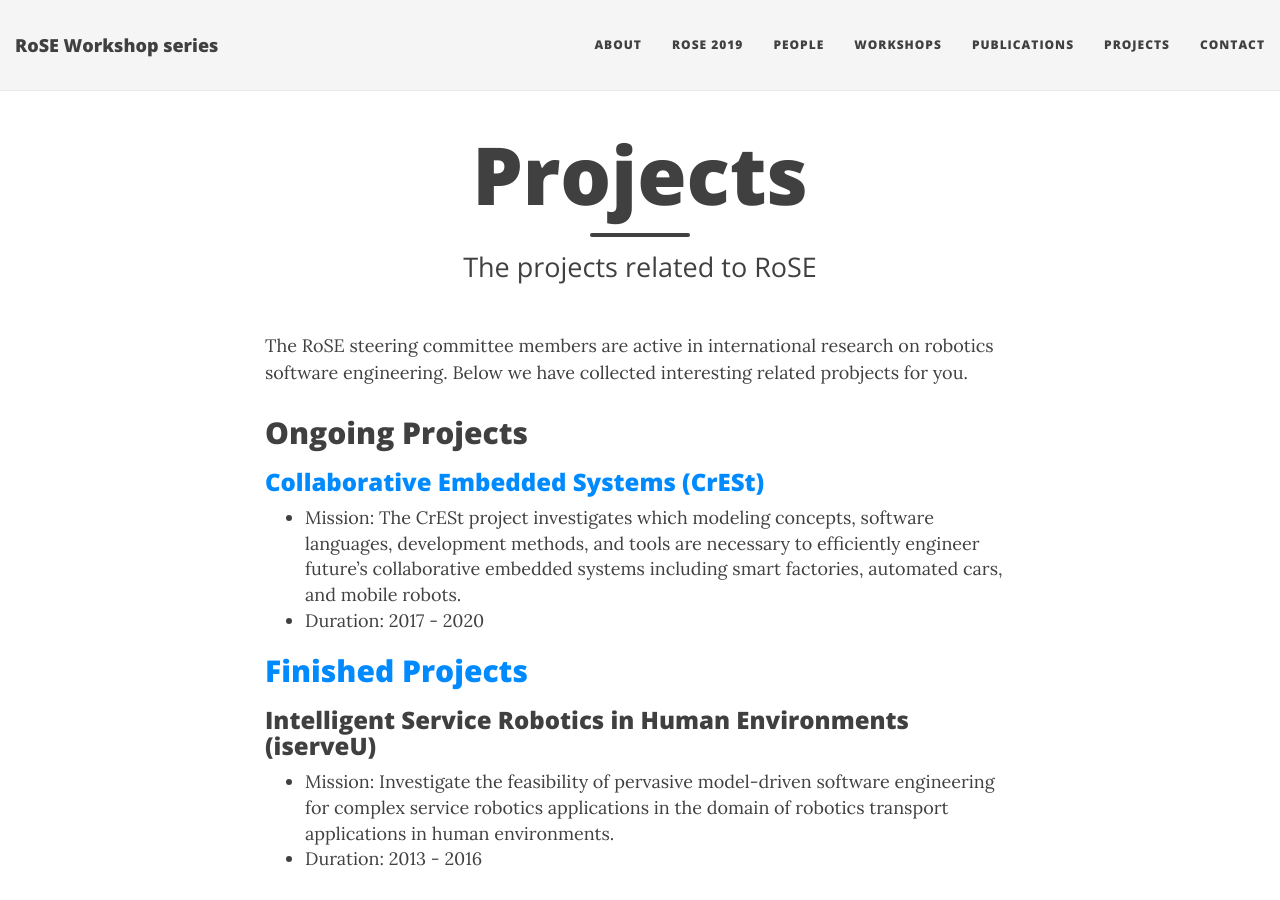
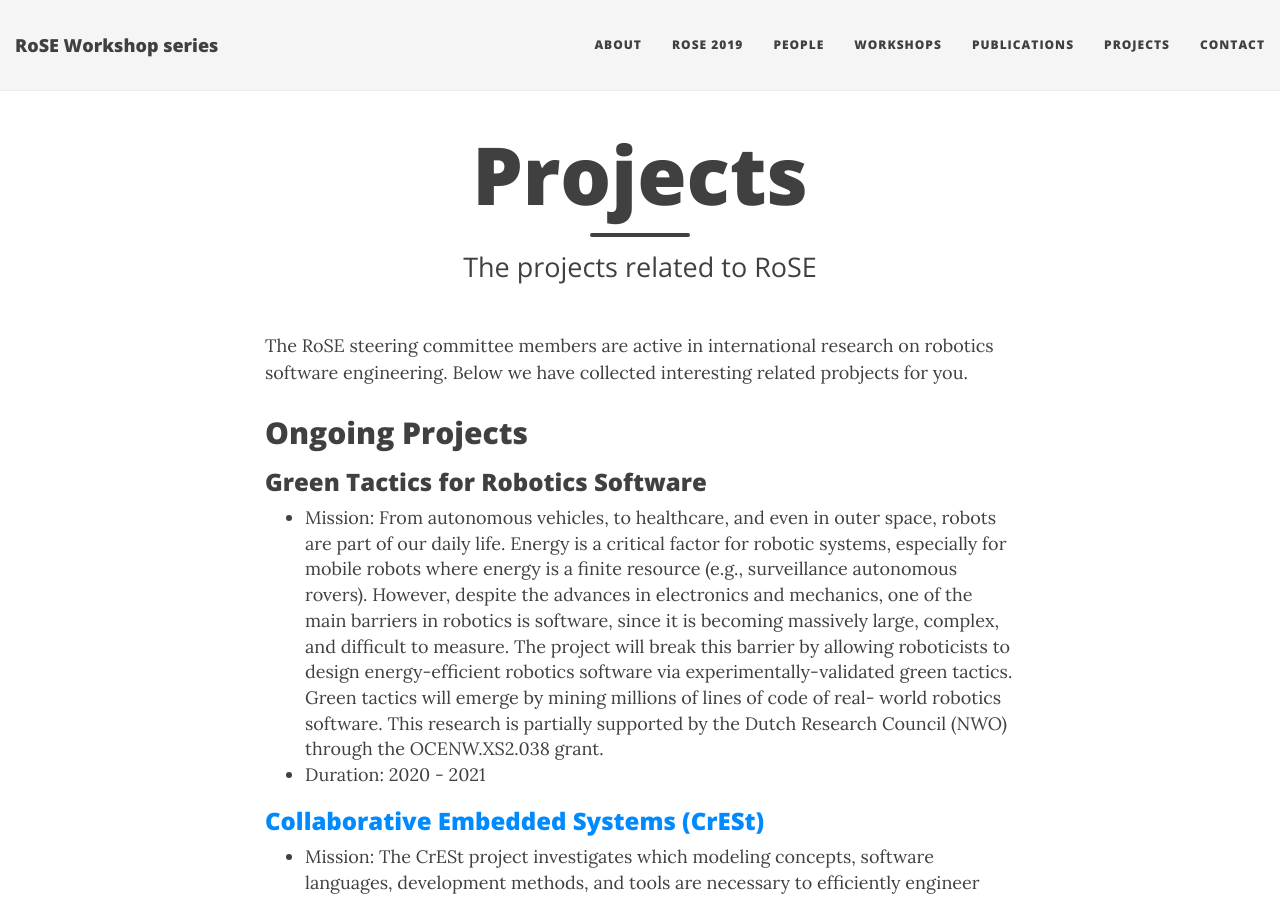
Before and after one commit to rose-workshops/rose-workshops.github.io, a Jekyll site: the page built from projects.md, in a window 1280 px wide and 900 px high. Built offline with Jekyll 4.4.1, drawn with Linux system fonts in a browser that asks for light colours; nearby versions of some CDN libraries.

Commit message:
Add  NWO XS project

```diff
--- a/projects.md
+++ b/projects.md
@@ -7,6 +7,13 @@ subtitle: The projects related to RoSE
 The RoSE steering committee members are active in international research on robotics software engineering. Below we have collected interesting related probjects for you.
 
 ## Ongoing Projects
+
+### Green Tactics for Robotics Software
+
+- Mission: From autonomous vehicles, to healthcare, and even in outer space, robots are part of our daily life. Energy is a critical factor for robotic systems, especially for mobile robots where energy is a finite resource (e.g., surveillance autonomous rovers). However, despite the advances in electronics and mechanics, one of the main barriers in robotics is software, since it is becoming massively large, complex, and difficult to measure.
+The project will break this barrier by allowing roboticists to design energy-efficient robotics software via experimentally-validated green tactics. Green tactics will emerge by mining millions of lines of code of real- world robotics software.
+This research is partially supported by the Dutch Research Council (NWO) through the OCENW.XS2.038 grant.
+- Duration: 2020 - 2021
 
 ### [Collaborative Embedded Systems (CrESt)](https://crest.in.tum.de/)
 
```
